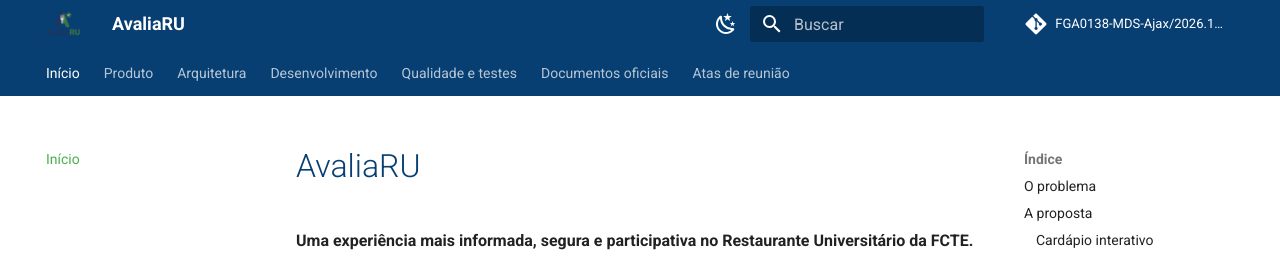
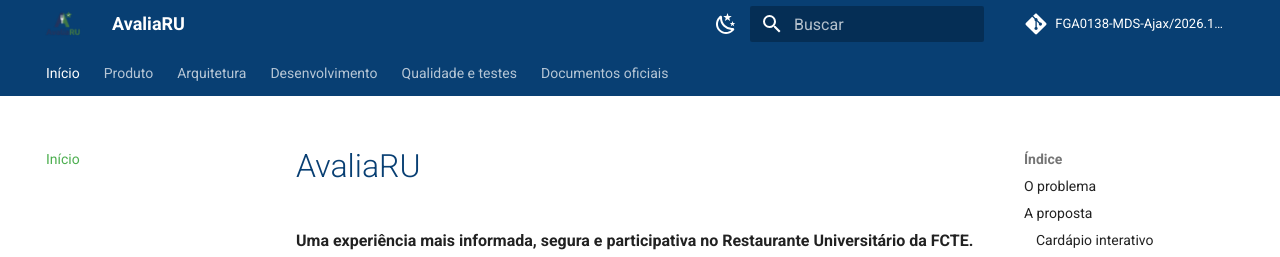
Before and after one commit to FGA0138-MDS-Ajax/2026.1-T01-Brooks, an MkDocs documentation site: the page built from docs/index.md, in a window 1280 px wide and 900 px high. Shown: the top 257 px of the window. Built offline with MkDocs 1.6.1 and Material for MkDocs 9.7.7, drawn with Linux system fonts in a browser that asks for light colours; comment, search, counter and statistics services are not loaded.

Commit message:
Remove 'Atas de reunião' from mkdocs navigation
Removed 'Atas de reunião' from the navigation menu.

```diff
--- a/mkdocs.yml
+++ b/mkdocs.yml
@@ -11,7 +11,6 @@ nav:
   - Desenvolvimento: desenvolvimento.md
   - Qualidade e testes: qualidade.md
   - Documentos oficiais: documentos.md
-  - Atas de reunião: atas.md
 
 theme:
   name: material
```
